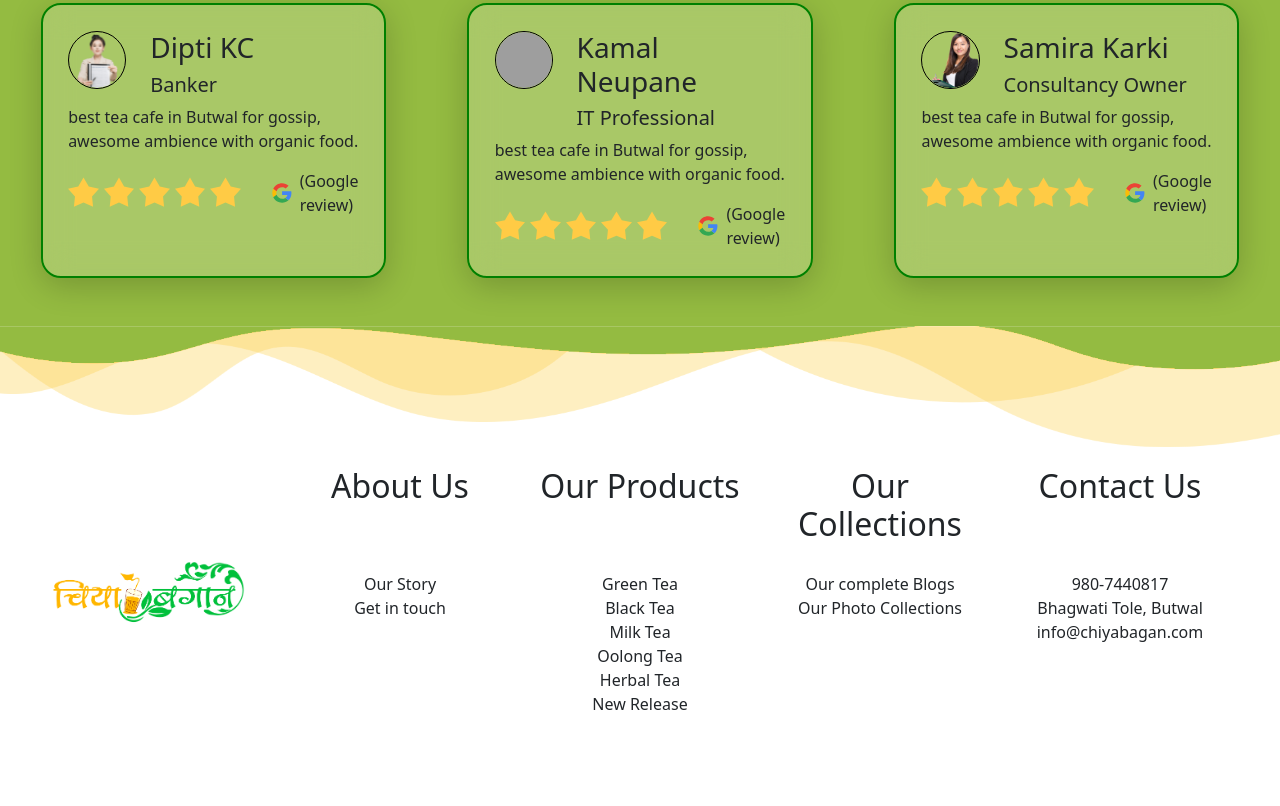
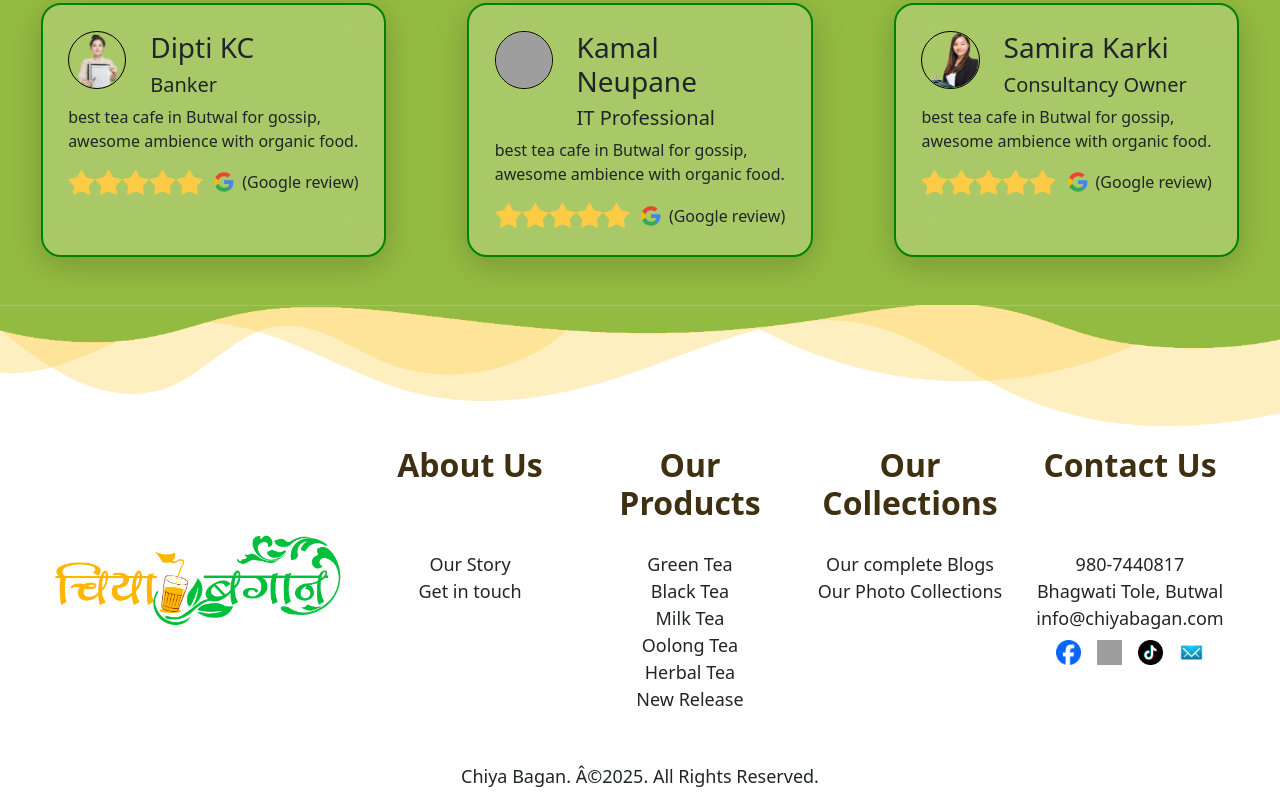
Before and after one commit to rajanpanth484-dot/chiyabagan-website-clone, a website: page index.html in a window 1280 px wide. Shown: the part 4001-4807 px from the top of the page. Before the commit the page ends 4767 px from the top, so only its background shows below. Drawn offline with nearby package versions, Linux system fonts and the light colour scheme; grey boxes are pictures that could not be loaded.

Commit message:
slfmsdf
slfmskdf

```diff
--- a/index.html
+++ b/index.html
@@ -761,9 +761,10 @@
         }
 
         .stars {
-            width: 15%;
-            height: 15%;
-            margin-right: 5px;
+            width: 27px;
+            height: 27px;
+            box-sizing: border-box;
+            /* margin-right: 5px; */
             /* flex-wrap: wrap !important; */
         }
 
@@ -805,7 +806,7 @@
         }
 
         .footer-section .logo{
-            width: 200px;
+            width: 300px;
             margin: 20px;
         }
 
@@ -820,7 +821,22 @@
             /* text-align: center; */
             /* align-items: center; */
             justify-content: center;
-padding: 20px 50px 50px 50px;
+            padding: 20px 50px 50px 50px;
+        }
+
+        .footer-contents h2{
+            color: #3e3010;
+            font-weight: bolder;
+        }
+
+        .footer-items h2{
+            color: #3e3010;
+            font-weight: bolder;
+        }
+
+        .footer-items ul li{
+            font-size: 18px;
+            font-weight: normal;
         }
 
         .logo{
@@ -835,6 +851,10 @@ padding: 20px 50px 50px 50px;
             padding: 0 !important;
             margin: 0 !important;
             align-self: center;
+         }
+
+         .footer-footer{
+            font-size: 18px;;
          }
 
 
@@ -1204,8 +1224,17 @@ padding: 20px 50px 50px 50px;
                 <li>info@chiyabagan.com</li>
                </ul>
 
+               <div class="info-icons d-flex flex-wrap gap-3 justify-content-center mt-2">
+                <img src="facebook.png" width="25px" alt="Facebook">
+                <img src="instagram.png" width="25px" alt="Facebook">
+                <img src="tiktok.png" width="25px" alt="Facebook">
+                <img src="message.png" width="25px" alt="Facebook">
+               </div>
 
         </div>
+        </div>
+
+        <p class="text-center footer-footer">Chiya Bagan. Â©2025. All Rights Reserved.</p>
 
         <!-- asdsfdsf -->
     </footer>
```
Also changed, not shown: message.png (added), tiktok.png (added).
